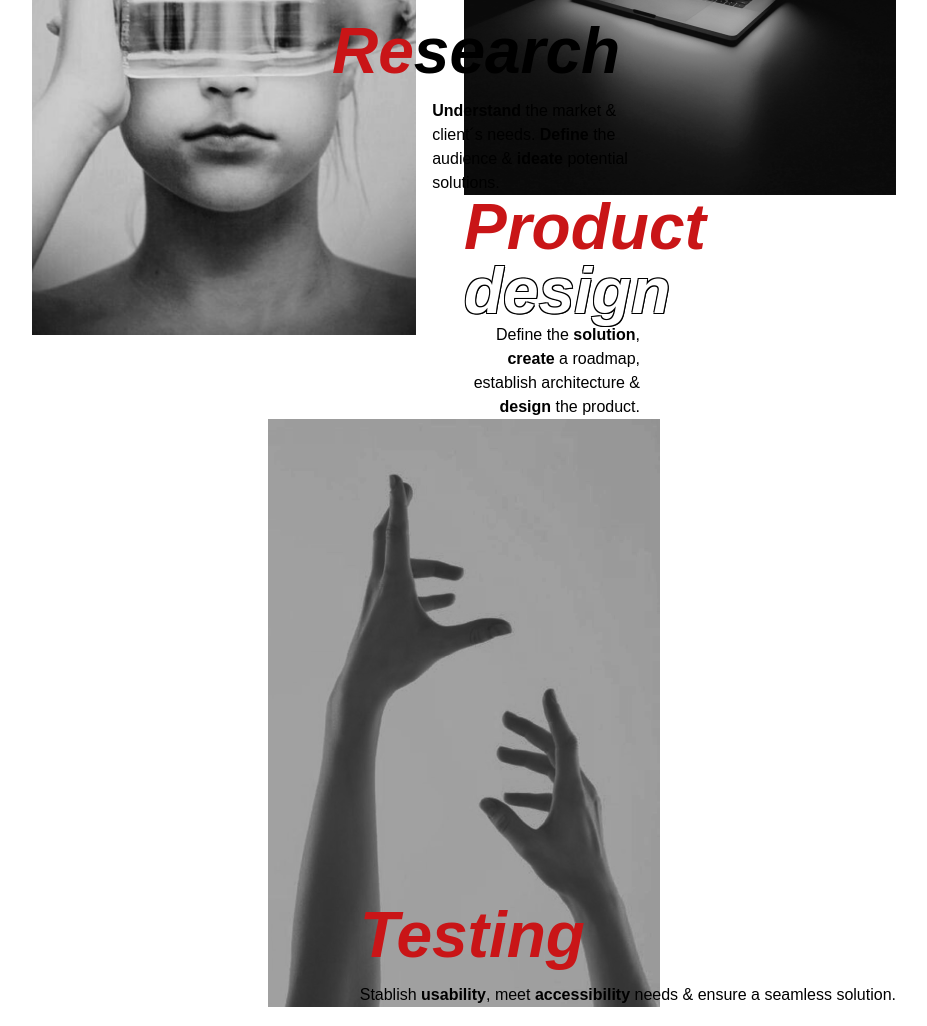
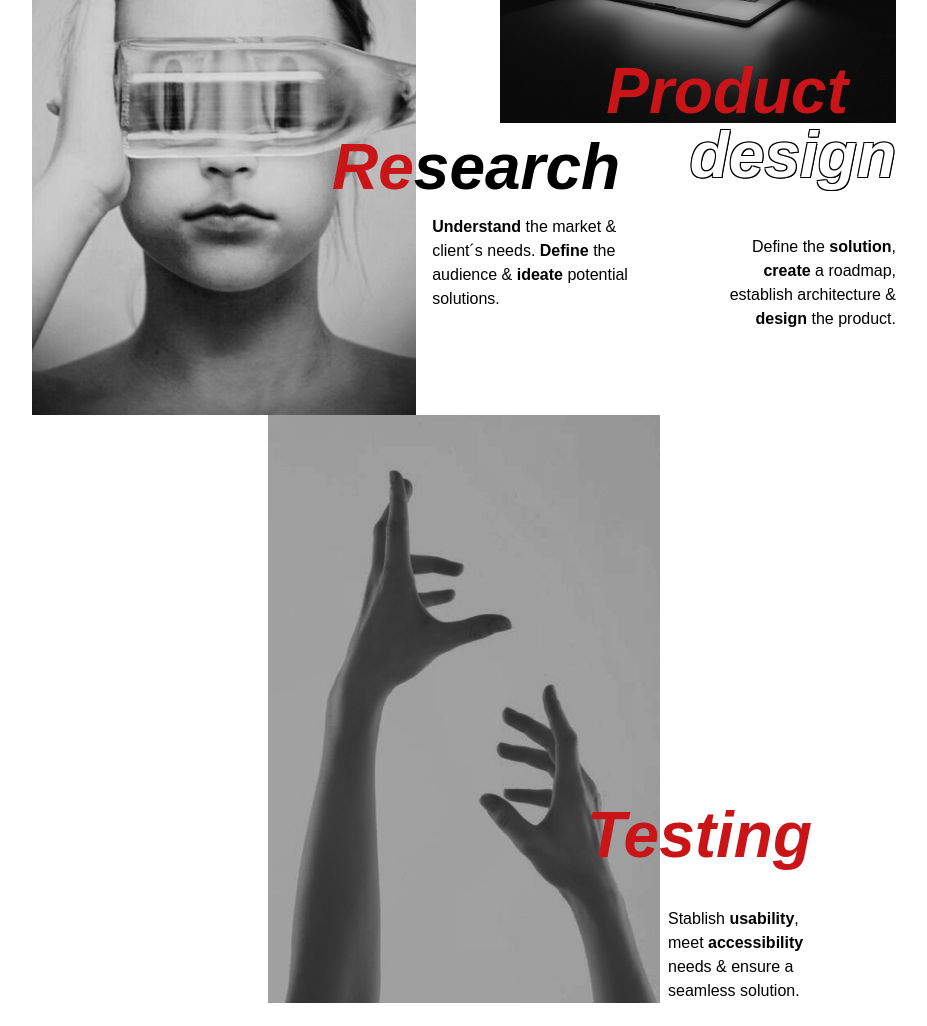
Before and after one commit to mricanho/ivanna-portfolio, a website: page src/index.html in a window 1280 px wide. Shown: the part 1786-2812 px from the top of the page, without its empty margins (176-1103 px from the left). Drawn offline with Linux system fonts and the light colour scheme.

Commit message:
Finish journey section style

```diff
--- a/src/index.html
+++ b/src/index.html
@@ -60,36 +60,40 @@
         <div class="flex">
           <img class="mt-10 ml-auto" src="../assets/images/efrferf.png" alt="ux research" />
         </div>
-        <div></div>
-        <div></div>
       </div>
     </div>
-    <div class="mt-32" id="3-images">
+    <div class="mt-52 relative" id="3-images">
       <div id="2-images" class="flex">
         <div class="flex w-1/2 relative">
           <img src="../assets/images/head-bottle.png" alt="head-bottle" class="w-96 h-568" />
-          <div class="bottom-[320px] absolute left-[300px]">
+          <div class="bottom-[200px] absolute left-[300px]">
             <h3 class="text-5xl font-bold italic"><span class="text-red-ivanna">Re</span>search</h3>
             <p class="w-56 absolute -right-9"><span class="font-bold">Understand</span> the market & client´s needs. <span class="font-bold">Define</span> the audience & <span class="font-bold">ideate</span> potential solutions.</p>
           </div>
         </div>
-        <div class="w-1/2 flex-col">
-          <img src="../assets/images/laptop.png" alt="laptop" class="w-[613px] h-[428px]" />
-          <div class="">
-            <div class="leading-none">
-              <h3 class="text-red-ivanna text-5xl font-bold italic">Product</h3>
-              <h3 class="text-5xl font-bold italic outline-title">design</h3>
+        <div class="w-1/2 flex-col justify-end">
+          <div class="relative w-11/12 ml-auto">
+            <img src="../assets/images/laptop.png" alt="laptop" class="w-full" />
+            <div class="absolute -bottom-16 right-0">
+              <div class="leading-none text-right">
+                <h3 class="text-red-ivanna text-5xl font-bold italic mr-12">Product</h3>
+                <h3 class="text-5xl font-bold italic outline-title">design</h3>
+              </div>
+              <p class="w-44 text-right absolute right-0 mt-12">Define the <span class="font-bold">solution</span>, <span class="font-bold">create</span> a roadmap, establish architecture & <span class="font-bold">design</span> the product.</p>
             </div>
-            <p class="w-44 text-right">Define the <span class="font-bold">solution</span>, <span class="font-bold">create</span> a roadmap, establish architecture & <span class="font-bold">design</span> the product.</p>
           </div>
         </div>
       </div>
-      <div id="1-image" class="flex justify-center relative">
-        <img src="../assets/images/hands.png" alt="hands" />
-        <div class="absolute bottom-0 right-0">
-          <h3 class="text-red-ivanna text-5xl font-bold italic">Testing</h3>
-          <p>Stablish <span class="font-bold">usability</span>, meet <span class="font-bold">accessibility</span> needs & ensure a seamless solution.</p>
+      <div id="1-image" class="flex justify-center">
+        <div class="w-[392px] relative">
+          <img src="../assets/images/hands.png" alt="hands"/>
+          <div class="absolute bottom-0 -right-40 mr-2">
+            <h3 class="text-red-ivanna text-5xl font-bold italic">Testing</h3>
+            <p class="w-36 ml-auto mt-6">Stablish <span class="font-bold">usability</span>, meet <span class="font-bold">accessibility</span> needs & ensure a seamless solution.</p>
+          </div>
+
         </div>
+
       </div>
     </div>
   </div>
```
Also changed, not shown: dist/output.css.
